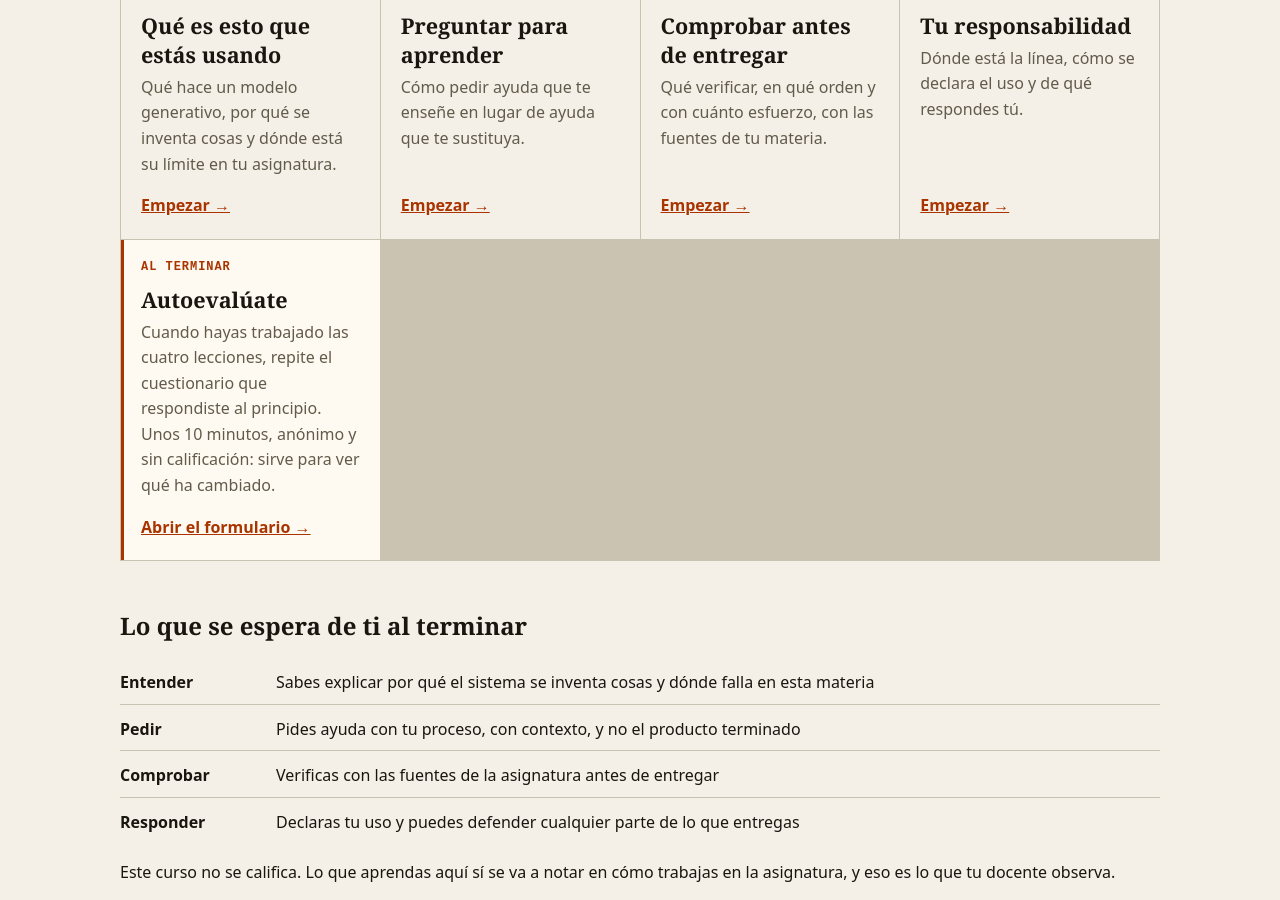
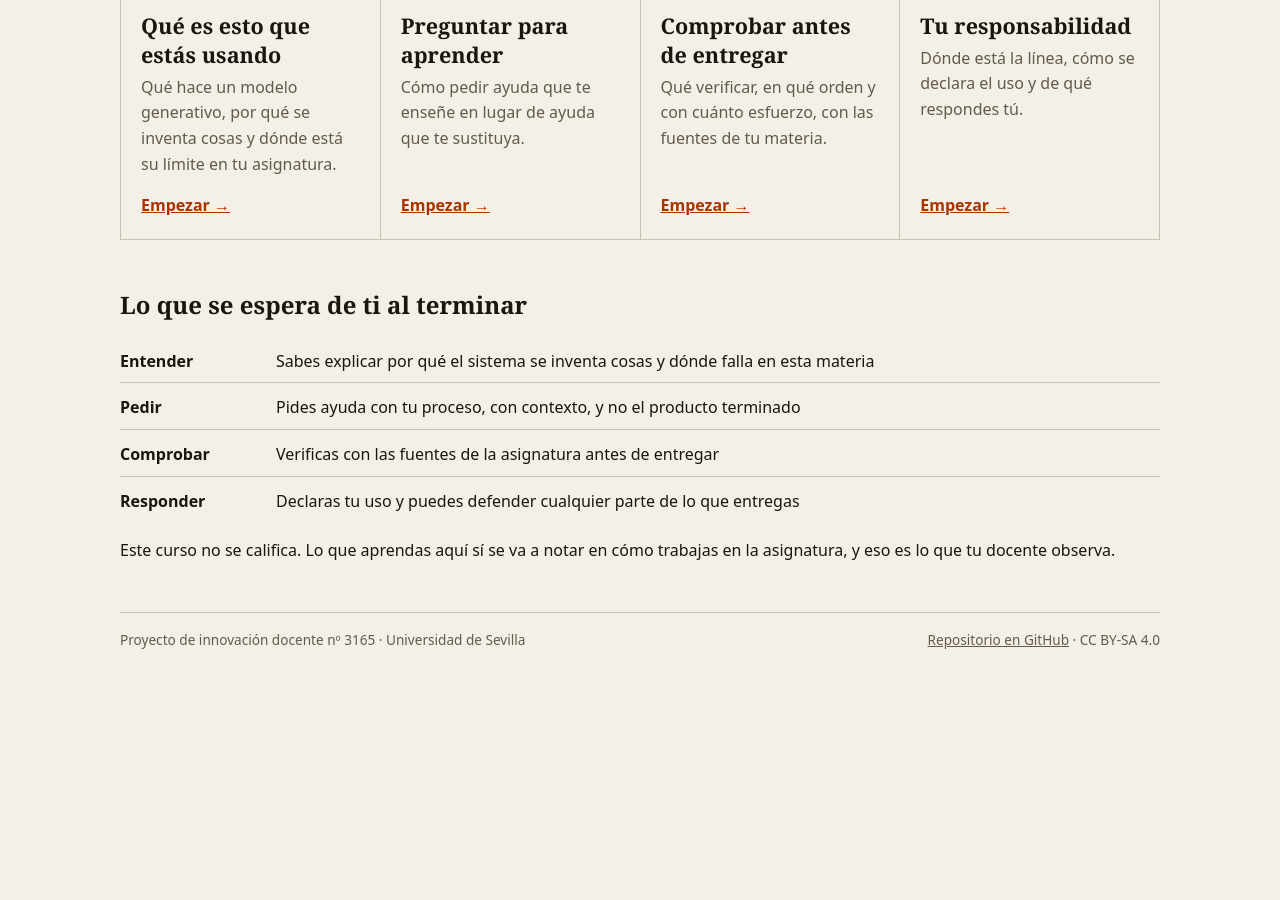
Before and after one commit to jorgeBIGS/innovacion-US-3165, a Jekyll site: the page built from cursos/anatomia-patologica-medicina/index.md, in a window 1280 px wide and 900 px high, scrolled down 552 px. Built offline with Jekyll 4.4.1, drawn with Linux system fonts in a browser that asks for light colours; after the commit the page ends 1250 px from its top, so only the background shows below that.

Commit message:
Quitar la tarjeta Autoevalúate de todos los cursos
Los cuestionarios pasan a repartirse sólo por el docente, en clase o
por Enseñanza Virtual, y se restringen en Forms a las personas de la
Universidad con el registro del nombre desactivado. Publicar el enlace
final en una página abierta era incompatible con controlar quién
responde.

Co-Authored-By: Claude Opus 5 <noreply@anthropic.com>

```diff
--- a/_layouts/curso.html
+++ b/_layouts/curso.html
@@ -3,7 +3,6 @@ layout: base
 ---
 {% assign a = site.data.asignaturas | where: "slug", page.asignatura | first %}
 {% include lecciones/titulos.html %}
-{% assign formulario = a.formulario | default: site.formulario_comun %}
 
 <header class="sitio">
   <p class="eyebrow"><a href="{{ '/' | relative_url }}">← Alfabetización en IA</a> · {{ a.centro }}</p>
@@ -39,24 +38,6 @@ layout: base
     <a class="card-link" href="{{ '/cursos/' | append: a.slug | append: '/leccion-' | append: n | append: '.html' | relative_url }}">Empezar →</a>
   </div>
   {% endfor %}
-  {% if formulario %}
-  <div class="card card-cierre">
-    <span class="card-num">Al terminar</span>
-    <p class="card-title">Autoevalúate</p>
-    <p class="card-desc">Cuando hayas trabajado las cuatro lecciones, repite el
-    cuestionario que respondiste al principio. Unos 10 minutos, anónimo y sin
-    calificación: sirve para ver qué ha cambiado.</p>
-    <a class="card-link" href="{{ formulario }}">Abrir el formulario →</a>
-  </div>
-  {% else %}
-  <div class="card card-pendiente">
-    <span class="card-num">Al terminar</span>
-    <p class="card-title">Autoevalúate</p>
-    <p class="card-desc">Al acabar las cuatro lecciones repetirás el cuestionario del
-    principio, para ver qué ha cambiado.</p>
-    <span class="card-nota">Tu docente publicará aquí el enlace</span>
-  </div>
-  {% endif %}
 </div>
 
 <h2>Lo que se espera de ti al terminar</h2>
```
Also changed, not shown: docencia/anadir-asignatura.md (+7 -9 lines), instrumentos/formulario-microsoft.md (+15 -5 lines), profesorado.md (+10 -5 lines).
